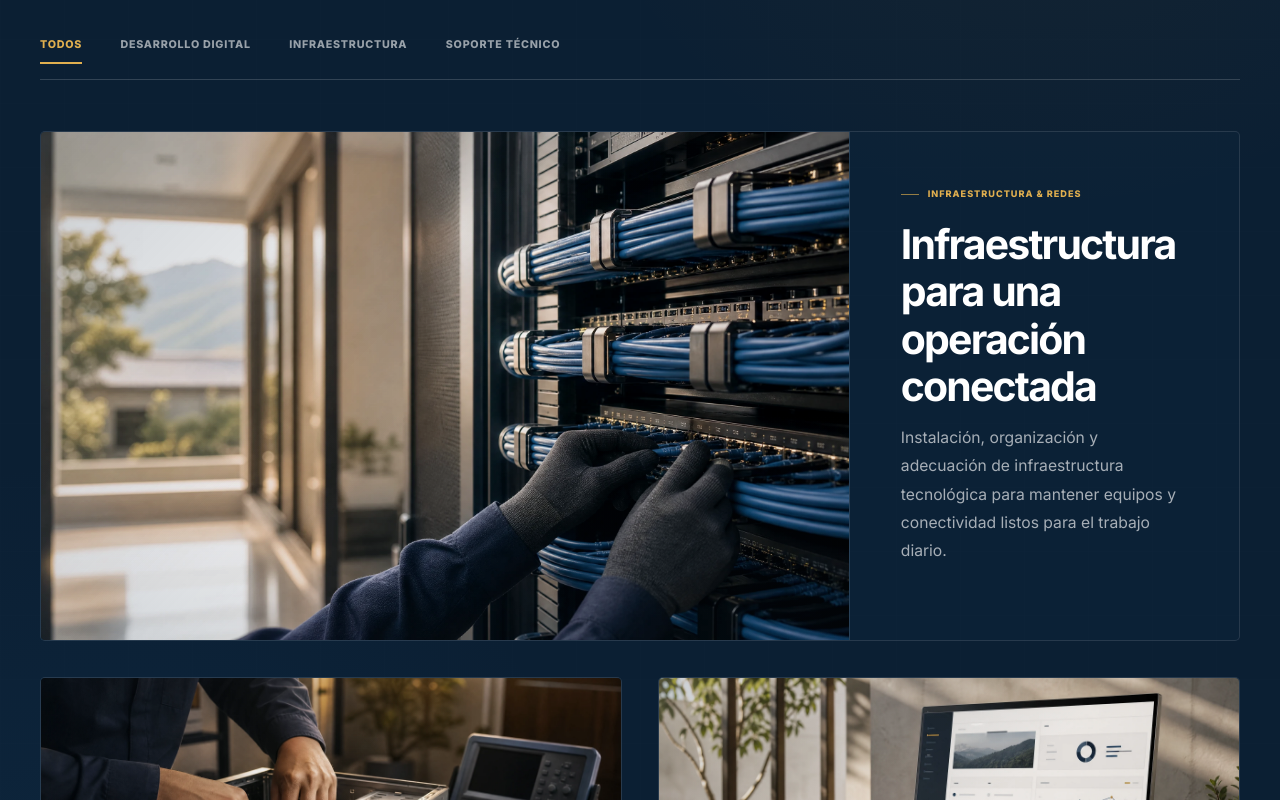
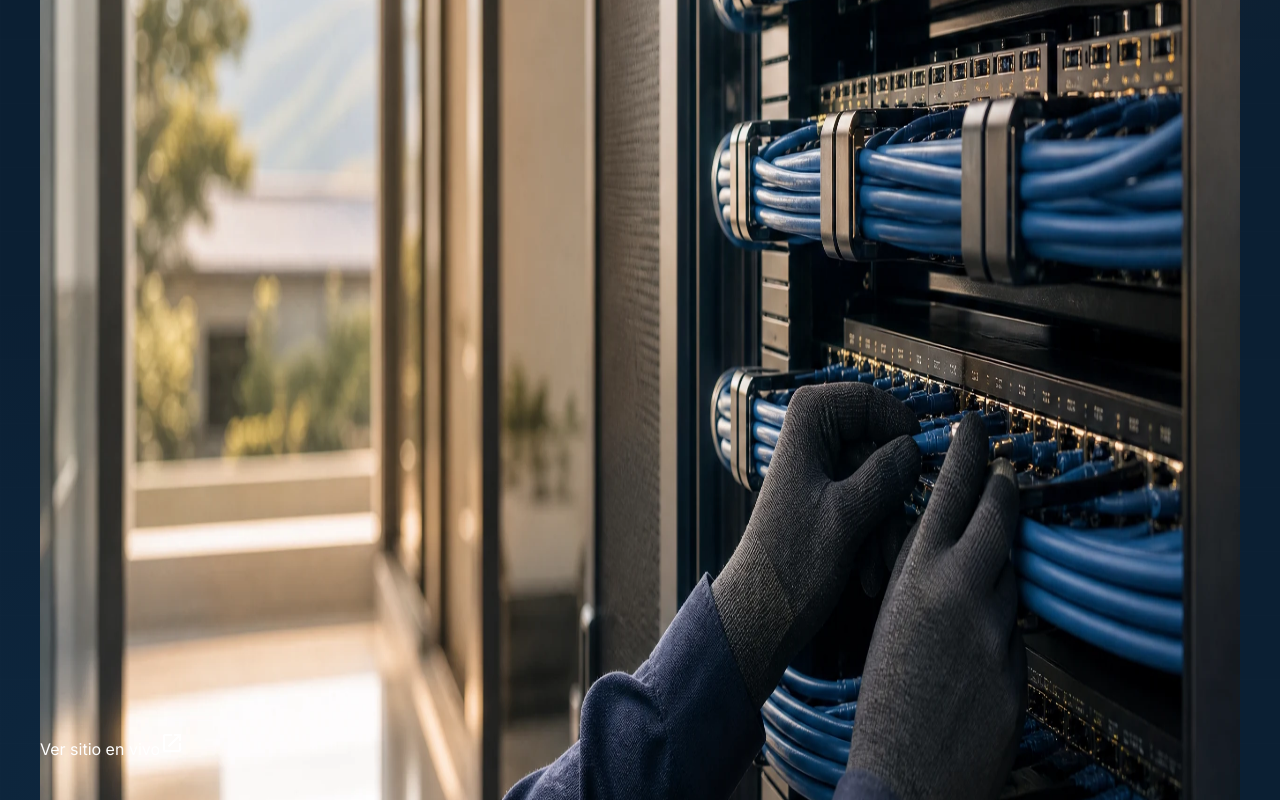
Before and after one commit to DarknesCloud/fenix, a Next.js app: page / in a window 1280 px wide. Shown: the part 7980-8780 px from the top of the page. Built offline with nearby package versions, Linux system fonts and the light colour scheme; no server answers; grey boxes are pictures that could not be loaded.

Commit message:
feat: rebuild supporting work showcase

```diff
--- a/components/sections/CaseStudy.tsx
+++ b/components/sections/CaseStudy.tsx
@@ -1,131 +1,158 @@
-'use client';
-
 import Image from 'next/image';
-import { useMemo, useState, type CSSProperties } from 'react';
+import { OpenInNew } from '@mui/icons-material';
 import styles from './CaseStudy.module.scss';
 
-type ProjectCategory = 'software' | 'infraestructura' | 'soporte';
-type FilterId = 'todos' | ProjectCategory;
-
-type Project = {
-  id: string;
-  category: ProjectCategory;
-  tag: string;
-  title: string;
-  summary: string;
-  image: string;
-  alt: string;
-};
-
-const filters: Array<{ id: FilterId; label: string }> = [
-  { id: 'todos', label: 'Todos' },
-  { id: 'software', label: 'Desarrollo digital' },
-  { id: 'infraestructura', label: 'Infraestructura' },
-  { id: 'soporte', label: 'Soporte técnico' },
-];
-
-const projects: Project[] = [
+const technicalWork = [
   {
-    id: 'installation',
-    category: 'infraestructura',
+    id: 'infrastructure',
     tag: 'INFRAESTRUCTURA & REDES',
     title: 'Infraestructura para una operación conectada',
     summary:
-      'Instalación, organización y adecuación de infraestructura tecnológica para mantener equipos y conectividad listos para el trabajo diario.',
+      'Instalación, organización y adecuación de infraestructura tecnológica para mantener conectividad, equipos y puntos de trabajo listos para la operación diaria.',
     image: '/images/projects/project-installation.webp',
     alt: 'Trabajo de instalación y organización de infraestructura tecnológica',
+    capabilities: ['Cableado y puntos de red', 'Conectividad', 'Adecuación técnica'],
   },
   {
-    id: 'repair',
-    category: 'soporte',
+    id: 'hardware',
     tag: 'SOPORTE TÉCNICO & HARDWARE',
     title: 'Diagnóstico y recuperación de equipos',
     summary:
-      'Revisión, mantenimiento y reparación de equipos cuando una falla comienza a afectar la continuidad de la operación.',
+      'Revisión de fallas de hardware, componentes y alimentación para determinar qué está ocurriendo antes de reemplazar equipos o tomar decisiones innecesarias.',
     image: '/images/projects/project-repair.webp',
     alt: 'Trabajo de diagnóstico y mantenimiento de equipo informático',
+    capabilities: ['Diagnóstico', 'Mantenimiento', 'Recuperación'],
   },
   {
-    id: 'web-platform',
-    category: 'software',
-    tag: 'DESARROLLO DIGITAL',
-    title: 'Experiencias web construidas a medida',
+    id: 'continuity',
+    tag: 'ENERGÍA & CONTINUIDAD',
+    title: 'Continuidad y respaldo para equipos críticos',
     summary:
-      'Diseño y desarrollo de sitios y experiencias digitales adaptadas a la identidad, objetivos y forma de comunicarse de cada proyecto.',
-    image: '/images/projects/project-web.webp',
-    alt: 'Proyecto de desarrollo de una experiencia web profesional',
+      'Pruebas, mantenimiento y revisión de sistemas de respaldo eléctrico para reducir interrupciones y proteger los equipos que sostienen la operación.',
+    image: '/images/projects/project-installation.webp',
+    alt: 'Trabajo técnico relacionado con infraestructura y continuidad operativa',
+    capabilities: ['UPS y baterías', 'Pruebas eléctricas', 'Continuidad'],
   },
 ];
 
+const cefiseUrl = 'https://cefise.vercel.app';
+
 export default function CaseStudy() {
-  const [activeFilter, setActiveFilter] = useState<FilterId>('todos');
-
-  const visibleProjects = useMemo(
-    () =>
-      activeFilter === 'todos'
-        ? projects
-        : projects.filter((project) => project.category === activeFilter),
-    [activeFilter],
-  );
-
   return (
-    <section id="proyectos" className={`${styles.caseStudy} section`} aria-labelledby="projects-title">
+    <section
+      id="proyectos"
+      className={`${styles.caseStudy} section`}
+      aria-labelledby="projects-title"
+    >
       <div className="container">
         <header className={styles.header}>
           <span className="eyebrow">TECNOLOGÍA EN LA PRÁCTICA</span>
-          <h2 id="projects-title">DISTINTAS NECESIDADES. <em>EL MISMO COMPROMISO.</em></h2>
-          <p>
-            Además del desarrollo de proyectos completos, trabajamos sobre necesidades concretas que forman parte del día a día tecnológico de una organización.
-          </p>
+
+          <div className={styles.headerGrid}>
+            <h2 id="projects-title">
+              Distintas necesidades. <em>El mismo compromiso.</em>
+            </h2>
+
+            <p>
+              No todo reto tecnológico necesita convertirse en un gran proyecto.
+              También trabajamos sobre necesidades concretas de infraestructura,
+              equipos, continuidad y desarrollo digital.
+            </p>
+          </div>
         </header>
 
-        <div
-          className={styles.tabList}
-          role="group"
-          aria-label="Filtrar trabajos por tipo de capacidad"
-        >
-          {filters.map((filter) => (
-            <button
-              className={activeFilter === filter.id ? styles.tabActive : styles.tab}
-              type="button"
-              aria-pressed={activeFilter === filter.id}
-              key={filter.id}
-              onClick={() => setActiveFilter(filter.id)}
-            >
-              {filter.label}
-            </button>
-          ))}
-        </div>
+        <div className={styles.workGrid}>
+          {technicalWork.map((work, index) => (
+            <article className={styles.workCard} key={work.id}>
+              <div className={styles.visualStack}>
+                <div className={styles.mainVisual}>
+                  <Image
+                    src={work.image}
+                    alt={work.alt}
+                    fill
+                    sizes="(max-width: 900px) 100vw, 33vw"
+                  />
+                </div>
 
-        <div
-          className={styles.projectGrid}
-          key={activeFilter}
-          aria-live="polite"
-          aria-atomic="true"
-        >
-          {visibleProjects.map((project, index) => (
-            <article
-              className={styles.projectCard}
-              key={project.id}
-              style={{ '--card-index': index } as CSSProperties}
-            >
-              <div className={styles.imageFrame}>
-                <Image
-                  src={project.image}
-                  alt={project.alt}
-                  fill
-                  sizes="(max-width: 820px) 100vw, 50vw"
-                />
+                <div className={styles.visualStrip} aria-hidden="true">
+                  <div className={styles.miniVisual}>
+                    <Image src={work.image} alt="" fill sizes="180px" />
+                  </div>
+                  <div className={`${styles.miniVisual} ${styles.miniOffset}`}>
+                    <Image src={work.image} alt="" fill sizes="180px" />
+                  </div>
+                  <div className={`${styles.miniVisual} ${styles.miniClose}`}>
+                    <Image src={work.image} alt="" fill sizes="180px" />
+                  </div>
+                </div>
+
+                <span className={styles.visualIndex}>
+                  {String(index + 1).padStart(2, '0')}
+                </span>
               </div>
 
-              <div className={styles.cardBody}>
-                <span className={styles.tag}>{project.tag}</span>
-                <h3>{project.title}</h3>
-                <p>{project.summary}</p>
+              <div className={styles.workBody}>
+                <span className={styles.tag}>{work.tag}</span>
+                <h3>{work.title}</h3>
+                <p>{work.summary}</p>
+
+                <div className={styles.capabilities}>
+                  {work.capabilities.map((capability) => (
+                    <span key={capability}>{capability}</span>
+                  ))}
+                </div>
               </div>
             </article>
           ))}
         </div>
+
+        <article className={styles.digitalFeature}>
+          <div className={styles.digitalCopy}>
+            <span className={styles.digitalEyebrow}>PROYECTO DIGITAL</span>
+            <h3>CEFISE</h3>
+            <strong>Una experiencia clínica construida con identidad propia.</strong>
+            <p>
+              Diseño y desarrollo de una experiencia web institucional orientada
+              a comunicar tratamientos, metodología y confianza con una presencia
+              digital clara, responsive y coherente con la identidad de la clínica.
+            </p>
+
+            <div className={styles.digitalMeta}>
+              <span>Next.js + TypeScript</span>
+              <span>Diseño responsive</span>
+              <span>SEO técnico</span>
+              <span>Identidad editorial</span>
+            </div>
+
+            <a
+              className={styles.liveLink}
+              href={cefiseUrl}
+              target="_blank"
+              rel="noreferrer"
+            >
+              Ver sitio en vivo
+              <OpenInNew aria-hidden="true" />
+            </a>
+          </div>
+
+          <div className={styles.browserShell}>
+            <div className={styles.browserBar} aria-hidden="true">
+              <span />
+              <span />
+              <span />
+              <div className={styles.browserAddress}>cefise.vercel.app</div>
+            </div>
+
+            <div className={styles.previewViewport}>
+              <iframe
+                src={cefiseUrl}
+                title="Vista previa del sitio web de CEFISE"
+                loading="lazy"
+                referrerPolicy="strict-origin-when-cross-origin"
+              />
+            </div>
+          </div>
+        </article>
       </div>
     </section>
   );
```
